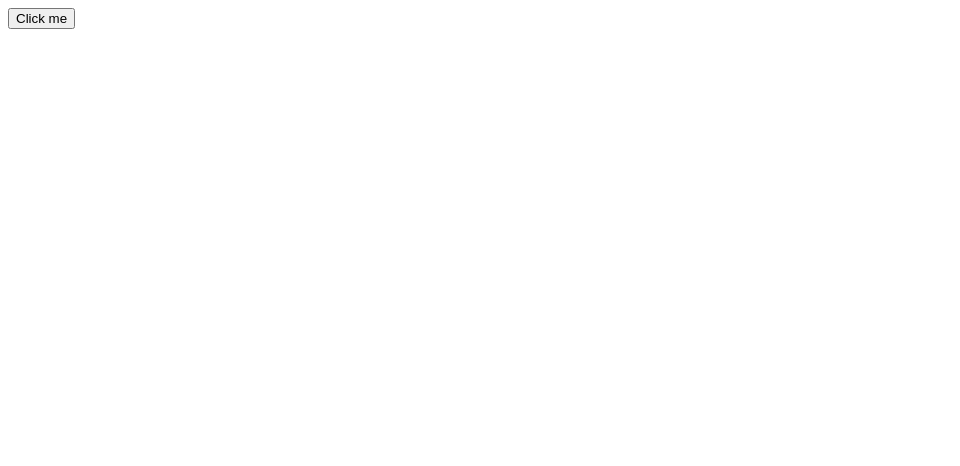
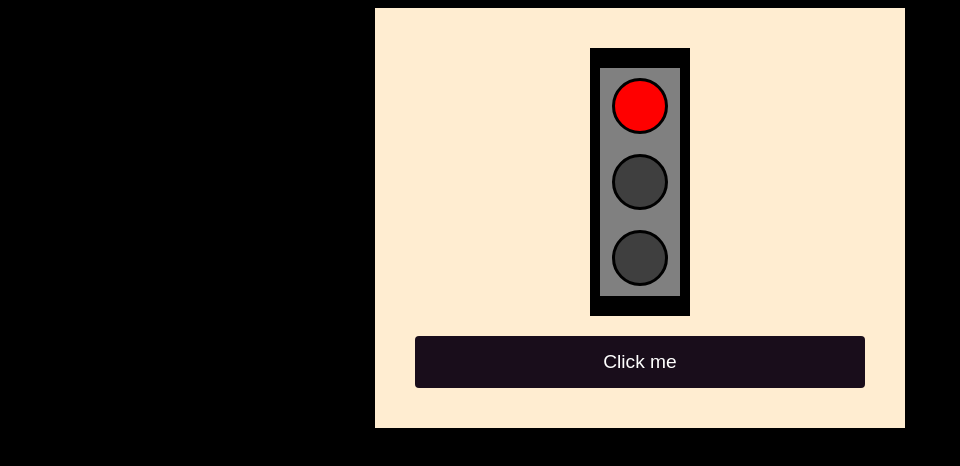
Before and after one commit to YuuyaOkatani/BootcampDevJrProj3, a plain HTML site: page index.html in a window 1280 px wide. Shown: the whole page, without its empty margins (0-960 px from the left). Drawn offline with Linux system fonts and the light colour scheme.

Commit message:
closes #2 - CSS externo

```diff
--- a/index.html
+++ b/index.html
@@ -3,21 +3,24 @@
 <head>
     <meta charset="UTF-8">
     <meta name="viewport" content="width=device-width, initial-scale=1.0">
+    <link rel="stylesheet" href="style.css">
     <title>Traffic Light Project</title>
 </head>
 <body>
     <div class="container">
         <div class="traffic-light">
             <div class="panel">
-                <div class="red-light">
+                <div class="light red-light">
 
                 </div>
-                <div class="yellow-light">
+                <div class="light light-off">
 
                 </div>
-                <div class="green-light">
+                <div class="light light-off">
 
                 </div>
+
+
             </div>
         </div>
         <button>Click me</button>
--- /dev/null
+++ b/style.css
@@ -0,0 +1,78 @@
+body{
+    background-color: black;
+}
+
+
+.container{
+    background-color: #FFEDD1;
+    padding: 40px;
+    width: 450px;
+    margin: auto;
+    display: flex;
+    flex-direction: column;
+}
+
+button{
+    background-color: #190D1B;
+    border: none;
+    color: white;
+    padding: 15px 32px;
+    text-decoration: none;
+    font-size: 1.2rem;
+    border-radius: 4px;
+    cursor: pointer;
+}
+
+button:hover{
+    background-color: #190D1B;
+    color: white;
+}
+
+.traffic-light{
+    background-color: black;
+    width: 100px;
+    padding-top: 10px;
+    padding-bottom: 10px;
+    display: flex;
+    flex-direction: column;
+    margin: auto;
+    margin-bottom: 20px;
+}
+
+.panel{
+    background-color: gray;
+    margin: 10px;
+    padding: 10px;
+    display: flex;
+    flex-direction: column;
+    row-gap: 20px;
+}
+
+.red-light{
+    background-color: red;
+
+}
+
+.green-light{
+    background-color: green;
+
+}
+
+.yellow-light{
+    background-color: yellow;
+
+}
+
+.light-off{
+    background-color: #3f3f3f;
+}
+
+.light{
+    width: 50px;
+    height: 50px;
+
+    margin: auto;
+    border: black;
+    border-style: solid;
+    border-radius: 50%;
+}
```
